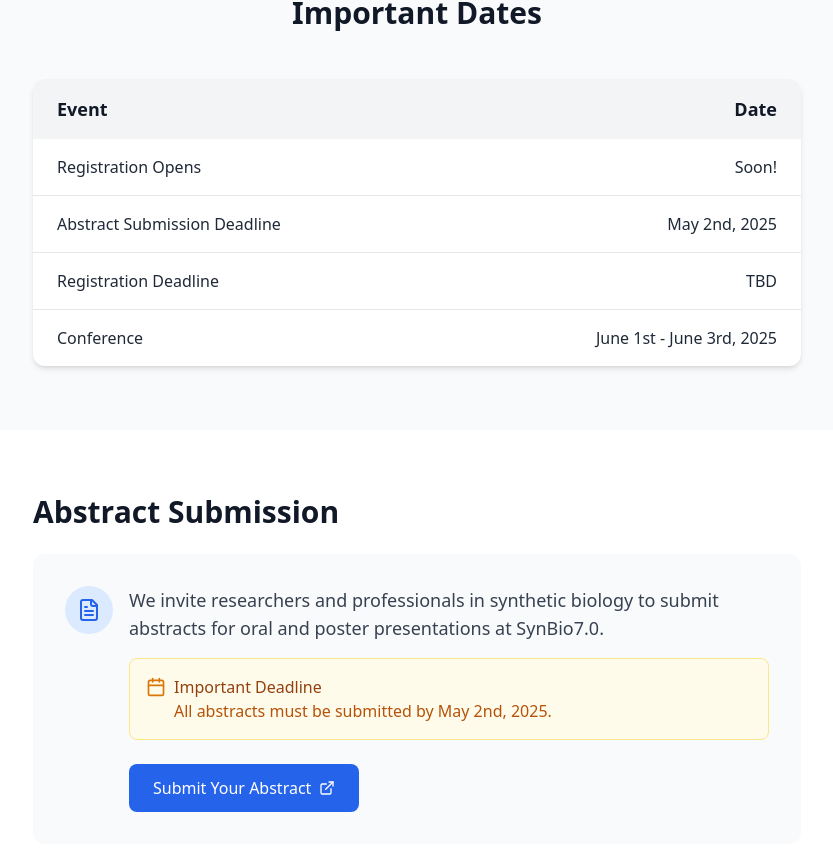
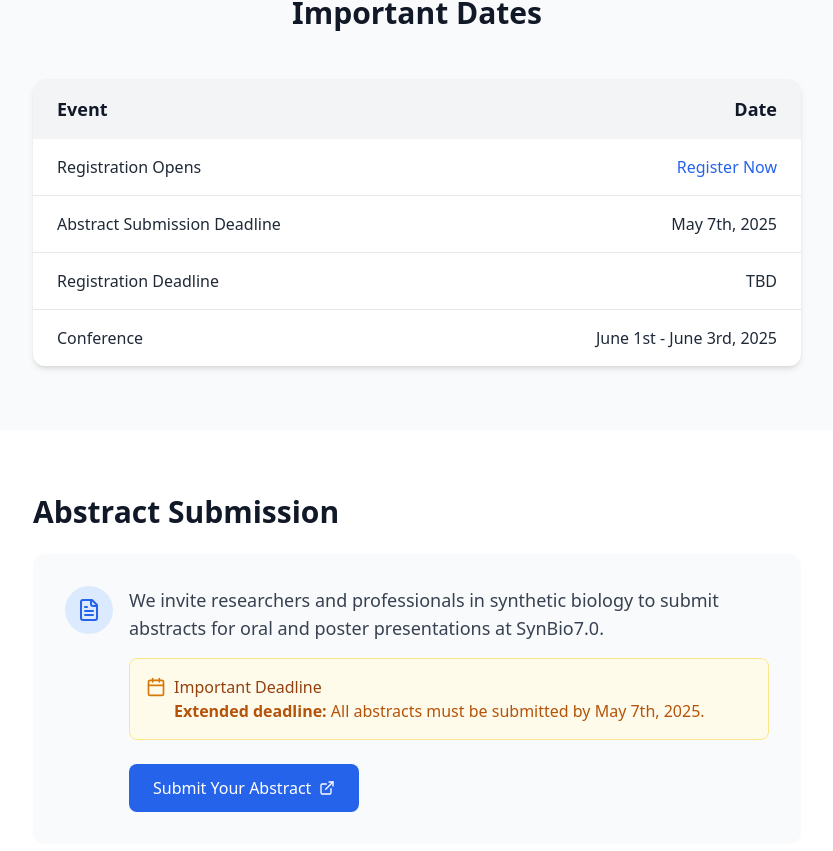
Before and after one commit to jeffx10/synbio14, a Next.js app: page /register in a window 1280 px wide. Shown: the part 817-1668 px from the top of the page, without its empty margins (223-1056 px from the left). Built offline with nearby package versions, Linux system fonts and the light colour scheme.

Commit message:
registration link

```diff
--- a/src/components/sections/Hero.tsx
+++ b/src/components/sections/Hero.tsx
@@ -53,17 +53,18 @@ const Hero: React.FC<HeroProps> = ({ className, backgroundImage }) => {
           </div>
 
           <div className="flex flex-col sm:flex-row space-y-4 sm:space-y-0 sm:space-x-4 justify-center">
-            <Link href="/register" passHref>
-              <motion.button
+            <motion.a
+              href="https://www.eventbrite.ca/e/synbio-70-tickets-1344597700919?aff=oddtdtcreator"
+              target="_blank"
+              rel="noopener noreferrer"
               className="bg-white text-gray-900 px-8 py-4 rounded-full text-lg font-semibold
                       hover:bg-white/90 transition-all shadow-lg hover:shadow-xl
-                        transform hover:-translate-y-1"
+                      transform hover:-translate-y-1 inline-block"
               whileHover={{ scale: 1.05 }}
               whileTap={{ scale: 0.95 }}
             >
               Register Now
-              </motion.button>
-            </Link>
+            </motion.a>
 
             <Link href="/register#abstract-submission" passHref>
               <motion.button
--- a/src/components/sections/Registration.tsx
+++ b/src/components/sections/Registration.tsx
@@ -67,7 +67,9 @@ const Registration: React.FC = () => {
             </div>
 
             <motion.a
-              href="/register"
+              href="https://www.eventbrite.ca/e/synbio-70-tickets-1344597700919?aff=oddtdtcreator"
+              target="_blank"
+              rel="noopener noreferrer"
               className="inline-flex items-center justify-center w-full sm:w-auto gap-2 bg-white text-gray-900 px-8 py-3 rounded-full font-semibold hover:bg-white/90 transition-colors text-center"
               whileHover={{ scale: 1.05 }}
               whileTap={{ scale: 0.95 }}
@@ -119,7 +121,7 @@ const Registration: React.FC = () => {
             {/* Abstract submission deadline notice */}
             <div className="bg-white/10 rounded-lg p-5 mb-6">
               <h4 className="font-semibold text-white mb-2">Important:</h4>
-              <p className="text-white/80">Abstract submission deadline: <span className="font-medium text-white">May 2nd, 2025</span></p>
+              <p className="text-white/80">Abstract submission deadline: <span className="font-medium text-white">May 7th, 2025</span> <span className="bg-yellow-400 text-gray-900 text-xs px-2 py-0.5 rounded-full ml-1">Extended</span></p>
             </div>
 
             <motion.a
--- a/src/pages/register.tsx
+++ b/src/pages/register.tsx
@@ -101,11 +101,17 @@ const RegisterPage = () => {
                     <tbody className="divide-y divide-gray-200">
                       <tr>
                         <td className="px-6 py-4 text-gray-800">Registration Opens</td>
-                        <td className="px-6 py-4 text-right text-gray-800">Soon!</td>
+                        <td className="px-6 py-4 text-right text-gray-800">
+                          <a href="https://www.eventbrite.ca/e/synbio-70-tickets-1344597700919?aff=oddtdtcreator"
+                             className="text-blue-600 hover:underline"
+                             target="_blank" rel="noopener noreferrer">
+                            Register Now
+                          </a>
+                        </td>
                       </tr>
                       <tr>
                         <td className="px-6 py-4 text-gray-800">Abstract Submission Deadline</td>
-                        <td className="px-6 py-4 text-right font-medium text-gray-800">May 2nd, 2025</td>
+                        <td className="px-6 py-4 text-right font-medium text-gray-800">May 7th, 2025</td>
                       </tr>
                       <tr>
                         <td className="px-6 py-4 text-gray-800">Registration Deadline</td>
@@ -146,7 +152,9 @@ const RegisterPage = () => {
                         <Calendar className="w-5 h-5 text-amber-600 flex-shrink-0 mt-0.5" />
                         <div>
                           <p className="font-medium text-amber-800">Important Deadline</p>
-                          <p className="text-amber-700">All abstracts must be submitted by May 2nd, 2025.</p>
+                          <p className="text-amber-700">
+                            <span className="font-semibold">Extended deadline:</span> All abstracts must be submitted by May 7th, 2025.
+                          </p>
                         </div>
                       </div>
                       <motion.a
--- a/src/utils/constants.ts
+++ b/src/utils/constants.ts
@@ -26,20 +26,20 @@ export const NAV_ITEMS = [
   { label: 'Speakers', href: '/#people' },
   { label: 'About', href: '/#about' },
   { label: 'Accomodations', href: '/accomodations' },
-  { label: 'Register', href: '/register' }
+  { label: 'Register', href: 'https://www.eventbrite.ca/e/synbio-70-tickets-1344597700919?aff=oddtdtcreator' }
 ]
 
 // Registration and abstract submission links
 export const REGISTRATION = {
-  attendee: '/register',
-  presenter: '/register',
+  attendee: 'https://www.eventbrite.ca/e/synbio-70-tickets-1344597700919?aff=oddtdtcreator',
+  presenter: 'https://www.eventbrite.ca/e/synbio-70-tickets-1344597700919?aff=oddtdtcreator',
   abstractSubmission: 'https://forms.gle/SynBioAbstractSubmission'
 }
 
 // Key dates
 export const KEY_DATES = {
   registrationOpens: 'March 1st, 2025',
-  abstractDeadline: 'May 2nd, 2025',
+  abstractDeadline: 'May 7th, 2025',
   registrationDeadline: 'May 15th, 2025',
   conferenceStart: 'June 1st, 2025',
   conferenceEnd: 'June 3rd, 2025'
```
Lines whose indentation alone changed are shown as unchanged.
